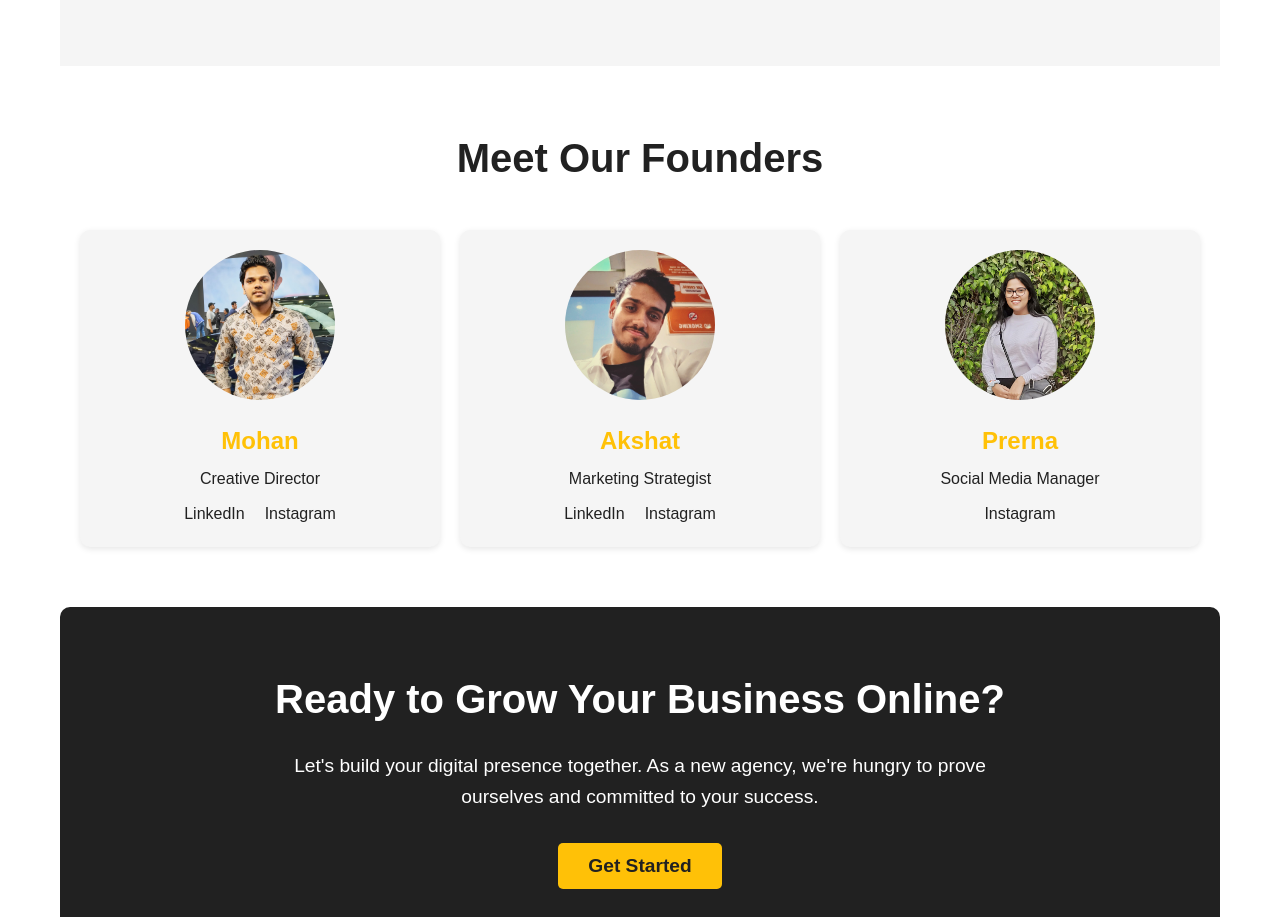
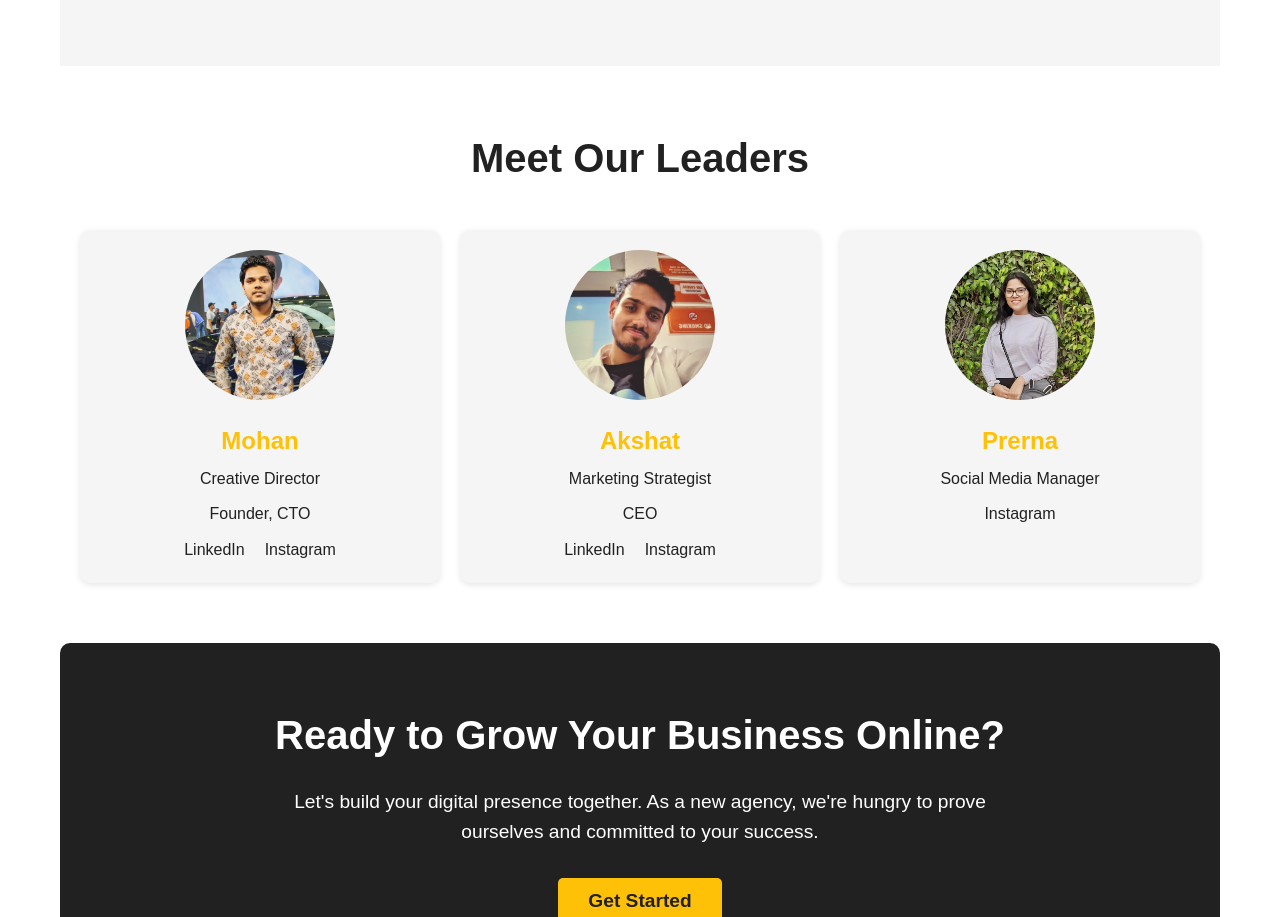
Before and after one commit to Mohansharma13/clickhive-ads, a Next.js app: page /aboutus in a window 1280 px wide. Shown: the part 1900-2817 px from the top of the page. Built offline with nearby package versions, Linux system fonts and the light colour scheme.

Commit message:
add ceo and cto

```diff
--- a/app/aboutus/page.jsx
+++ b/app/aboutus/page.jsx
@@ -101,12 +101,13 @@ function AboutUs() {
 
             {/* Meet the Team Section */}
             <section className="aboutus-team">
-                <h2>Meet Our Founders</h2>
+                <h2>Meet Our Leaders</h2>
                 <div className="team-grid">
                     <div className="team-member">
                         <img src="aboutus/mohan.jpg" alt="Mohan - Creative Director" />
                         <h3>Mohan</h3>
                         <p>Creative Director</p>
+                        <p>Founder, CTO</p>
                         <div className="social-links">
                             <a href="https://www.linkedin.com/in/mohan-sharma-71a301218/"><span>LinkedIn</span></a>
                             <a href="https://www.instagram.com/_mohan_sharma__?utm_source=qr&igsh=NHAxZXphZ3RsbWY1"><span>Instagram</span></a>
@@ -116,6 +117,7 @@ function AboutUs() {
                         <img src="aboutus/akshat.jpeg" alt="Akshat - Marketing Strategist" />
                         <h3>Akshat</h3>
                         <p>Marketing Strategist</p>
+                        <p>CEO</p>
                         <div className="social-links">
                             <a href="https://www.linkedin.com/in/akshat-sinha-540202225/"><span>LinkedIn</span></a>
                             <a href="https://www.instagram.com/akshatsinha1077?igsh=MTh0dHEwbHB4a2p1ZQ"><span>Instagram</span></a>
```
